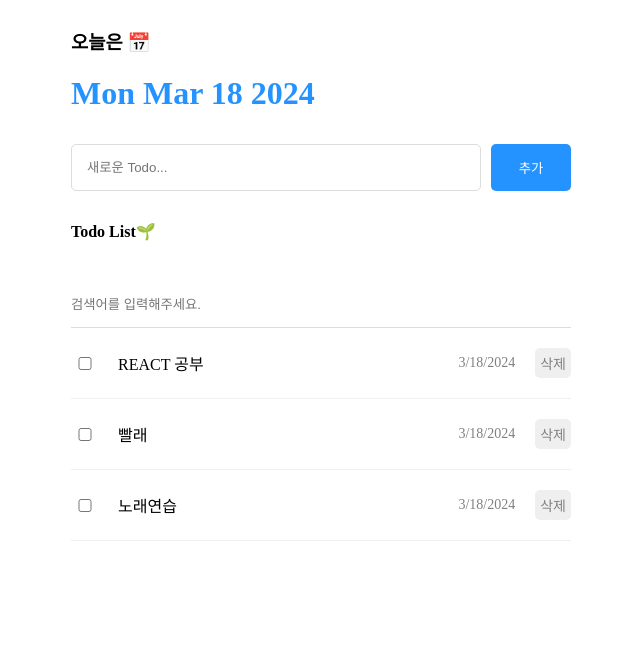
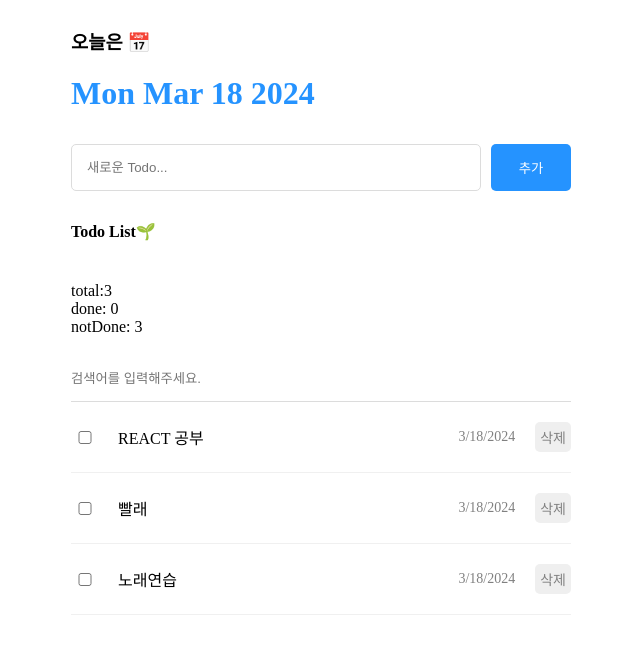
Before and after one commit to gwongibeom/todo-react, a React (Vite) app: page / in a window 1280 px wide. Shown: the top 654 px of the page, without its empty margins (319-959 px from the left). Built offline with nearby package versions, Linux system fonts and the light colour scheme.

Commit message:
useMemo 학습

```diff
--- a/src/components/List.jsx
+++ b/src/components/List.jsx
@@ -1,4 +1,4 @@
-import React, { useState } from 'react'
+import React, { useState, useMemo } from 'react'
 import './List.css'
 import TodoItem from './TodoItem'
 
@@ -21,9 +21,26 @@ const List = ({ todos, onUpdate, onDelete }) => {
 
   const filteredTodos = getFilteredData()
 
+  const { totalCount, doneCount, notDoneCount } = useMemo(() => {
+    const totalCount = todos.length
+    const doneCount = todos.filter((todo) => todo.isDone).length
+    const notDoneCount = totalCount - doneCount
+
+    return {
+      totalCount,
+      doneCount,
+      notDoneCount,
+    }
+  }, [todos])
+
   return (
     <div className='List'>
       <h4>Todo List🌱</h4>
+      <div>
+        <div>total:{totalCount}</div>
+        <div>done: {doneCount}</div>
+        <div>notDone: {notDoneCount}</div>
+      </div>
       <input
         value={search}
         onChange={onChangeSearch}
```
